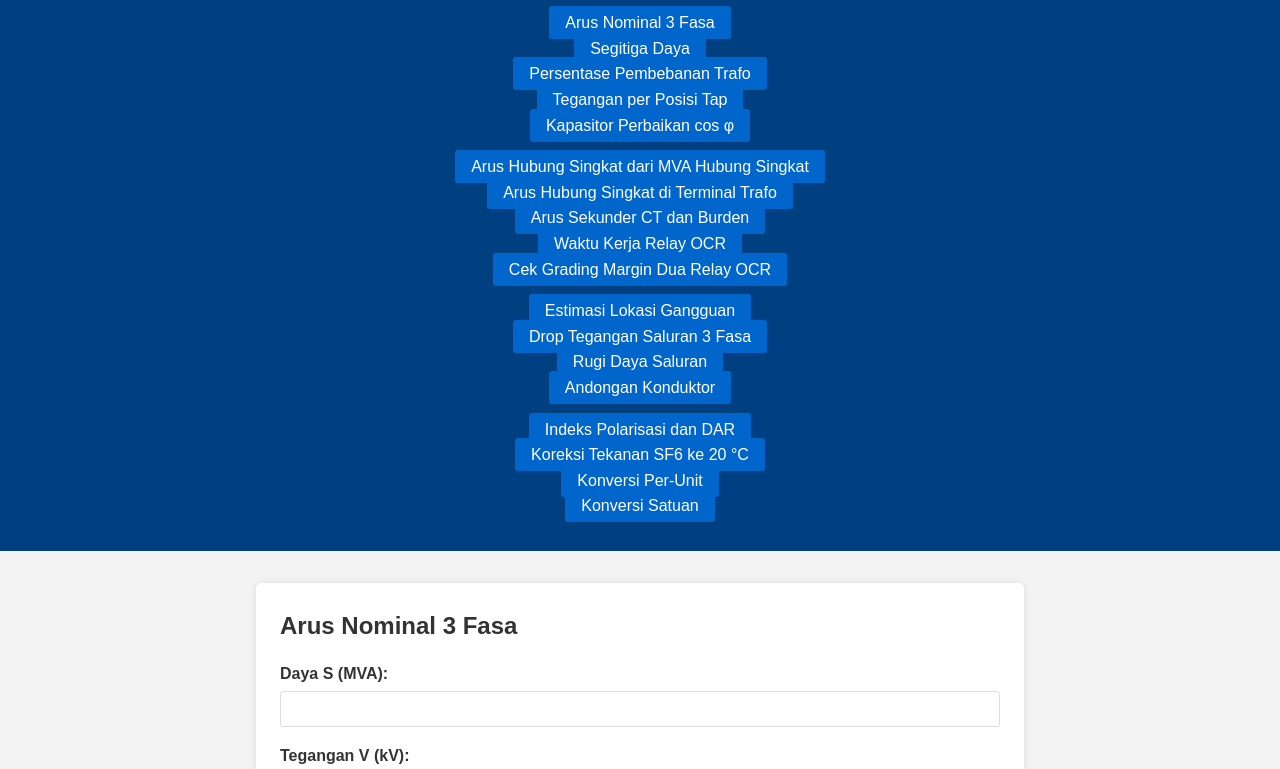
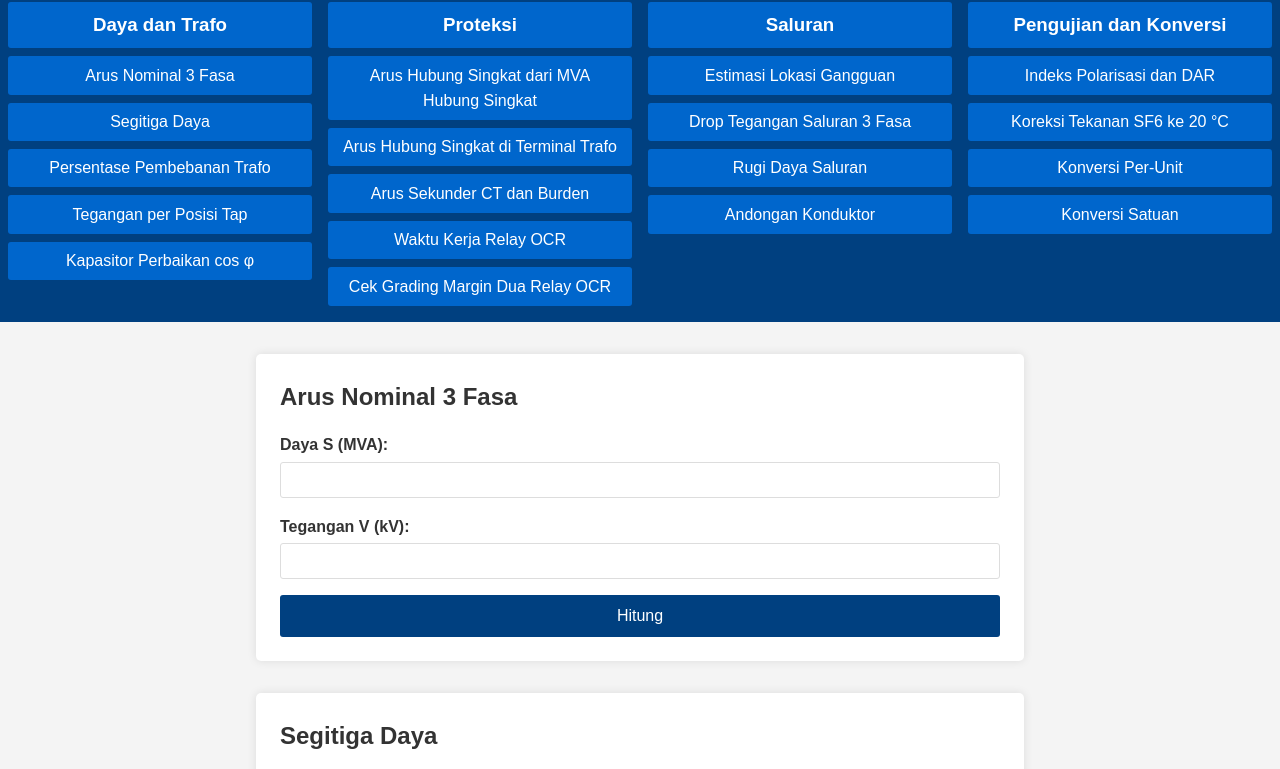
Before and after one commit to dpanggabean220-bot/kalkulator-gardu, a plain HTML site: page index.html in a window 1280 px wide. Shown: the part 65-834 px from the top of the page. Drawn offline with Linux system fonts and the light colour scheme.

Commit message:
Navigasi 4 kolom di layar lebar

```diff
--- a/css/style.css
+++ b/css/style.css
@@ -16,7 +16,7 @@ body {
 header {
     background: #004080;
     color: #fff;
-    padding: 1rem;
+    padding: 0.5rem;
     text-align: center;
 }
 
@@ -52,12 +52,41 @@ nav ul {
 
 /* Show menu items on larger screens */
 @media (min-width: 601px) {
+    nav {
+        display: grid;
+        grid-template-columns: repeat(4, 1fr);
+        gap: 1rem;
+    }
+
+    .nav-category {
+        margin: 0;
+    }
+
     .nav-category h3 {
-        display: none;
+        display: block;
+        background: #0066cc;
+        color: white;
+        padding: 0.5rem;
+        margin: 0 0 0.5rem 0;
+        border-radius: 3px;
+        text-align: center;
     }
 
     .nav-category ul {
-        display: block !important;
+        display: block;
+        margin-top: 0;
+    }
+
+    .nav-category li {
+        width: 100%;
+        margin-bottom: 0.5rem;
+    }
+
+    .nav-category a {
+        display: block;
+        width: 100%;
+        padding: 0.4rem 0.8rem;
+        text-align: center;
     }
 }
 
```
